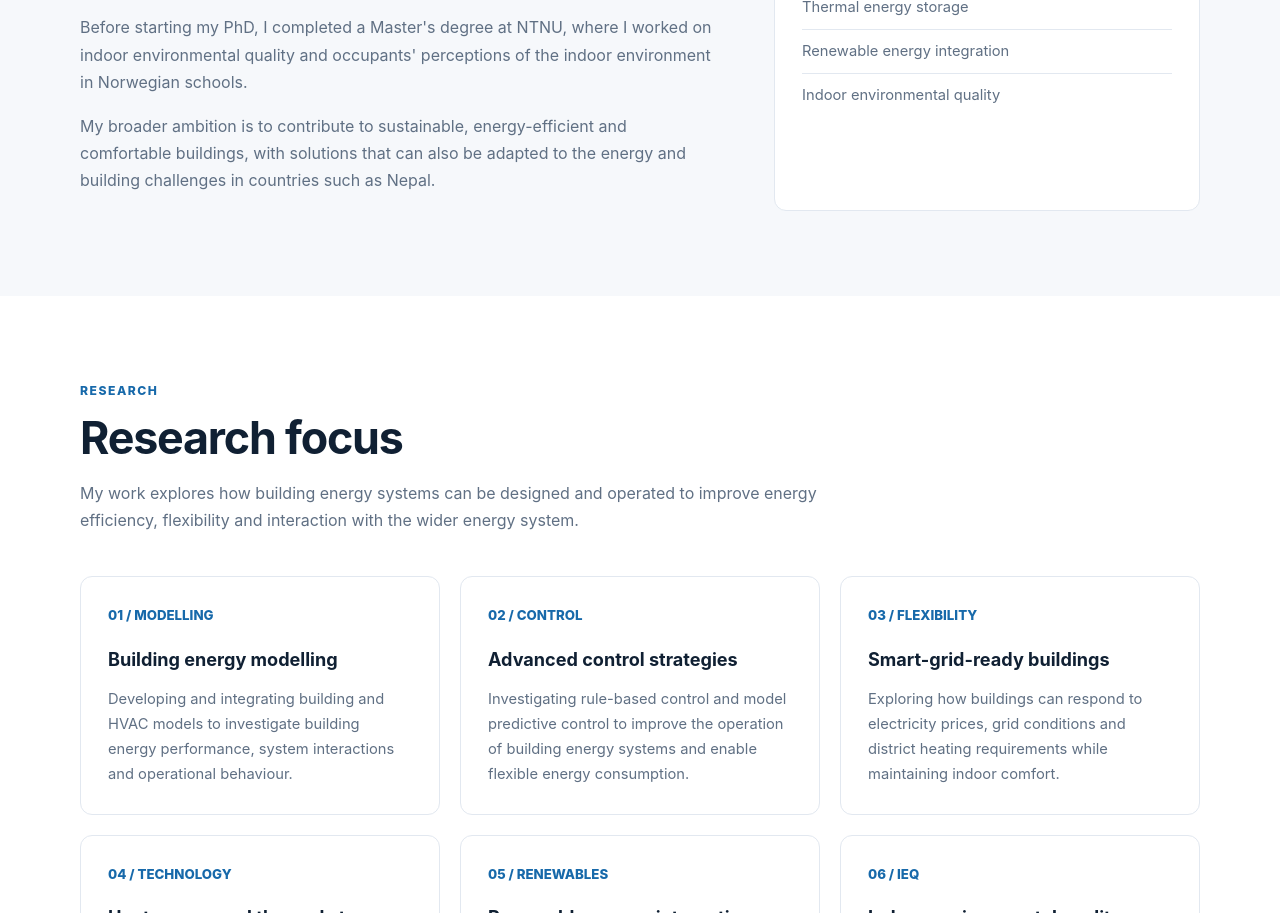
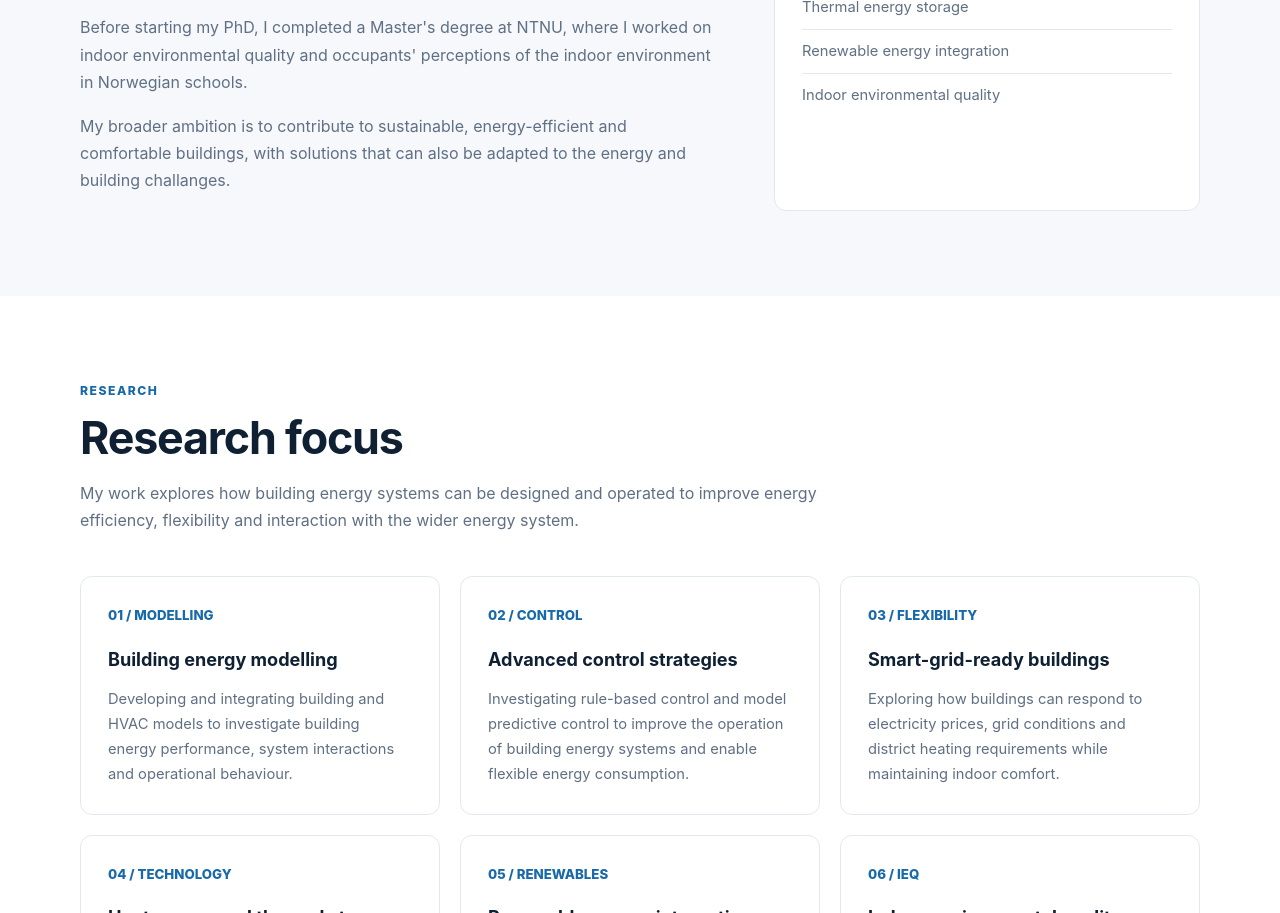
Before and after one commit to Youraayam/Research-website-, a plain HTML site: page index.html in a window 1280 px wide. Shown: the part 1334-2247 px from the top of the page. Drawn offline with Linux system fonts and the light colour scheme.

```diff
--- a/index.html
+++ b/index.html
@@ -724,7 +724,7 @@
               My broader ambition is to contribute to sustainable,
               energy-efficient and comfortable buildings, with solutions
               that can also be adapted to the energy and building
-              challenges in countries such as Nepal.
+              challanges.
             </p>
           </div>
 
```
